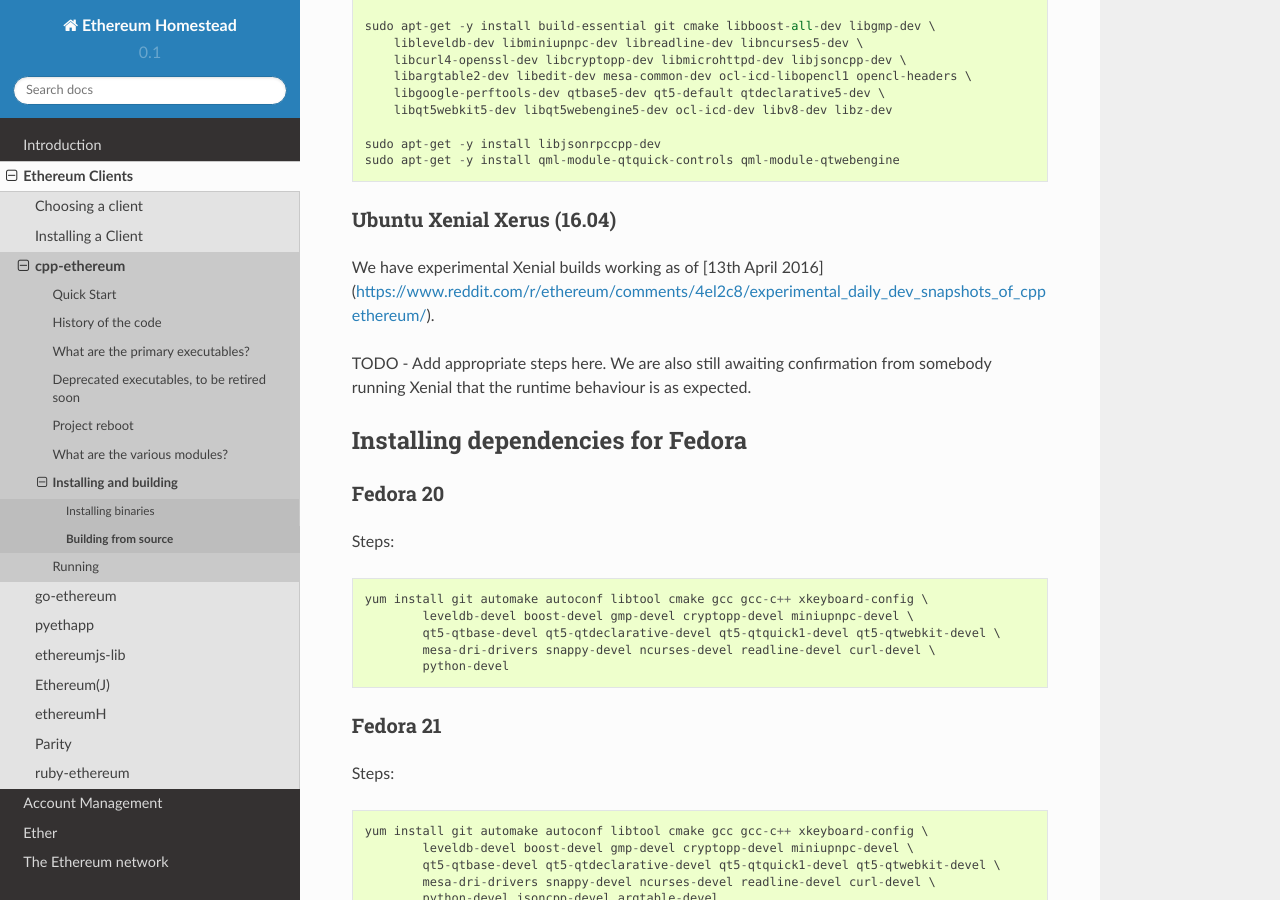
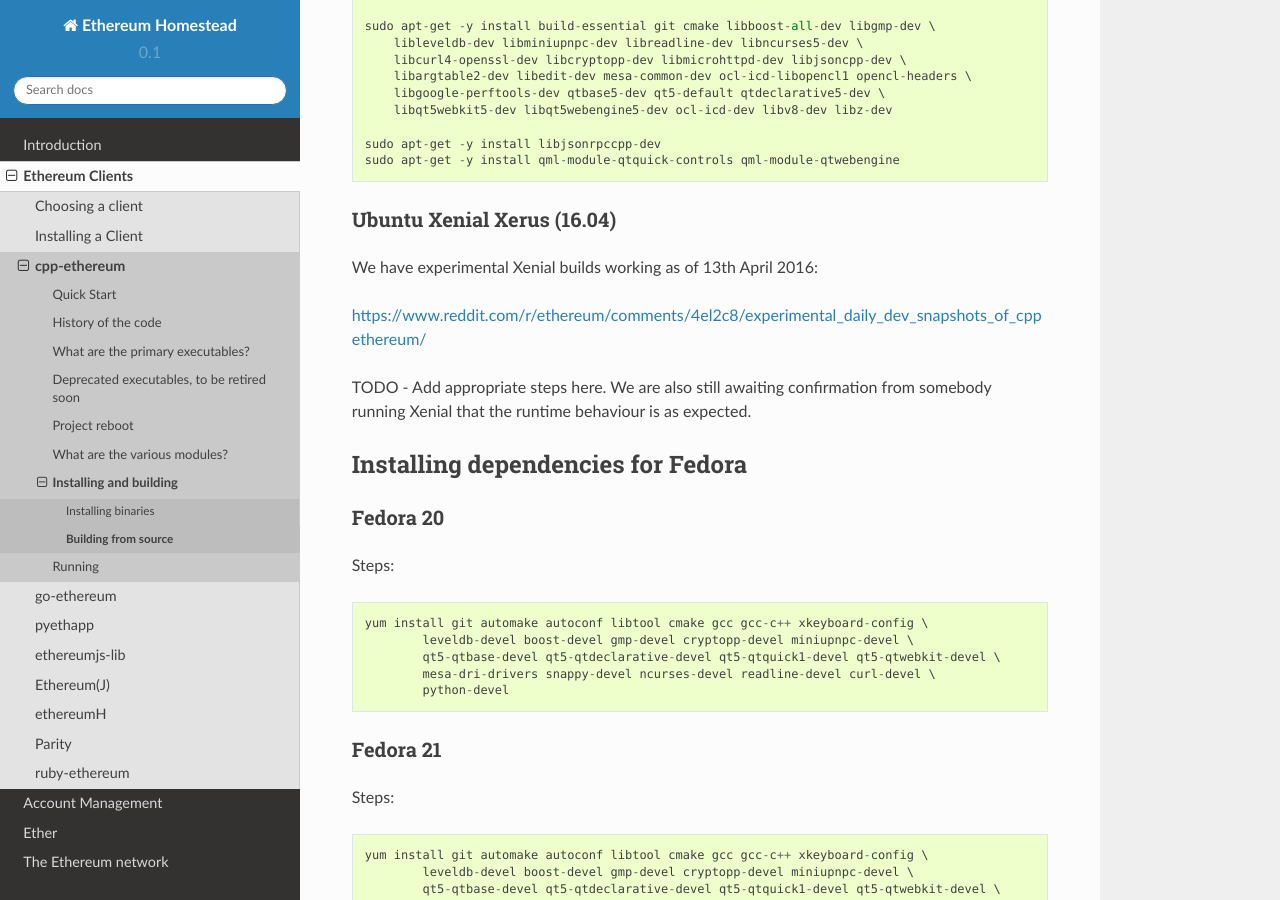
Before and after one commit to ethereum/homestead-guide, a Sphinx documentation site: the page built from source/ethereum-clients/cpp-ethereum/building-from-source/linux.rst, in a window 1280 px wide and 900 px high, scrolled down 2579 px. Built offline with Sphinx 7.4.7 and the Read the Docs theme 2.0.0, drawn with Linux system fonts in a browser that asks for light colours.

Commit message:
Tweak markup.

```diff
--- a/source/ethereum-clients/cpp-ethereum/building-from-source/linux.rst
+++ b/source/ethereum-clients/cpp-ethereum/building-from-source/linux.rst
@@ -148,8 +148,9 @@
 Ubuntu Xenial Xerus (16.04)
 --------------------------------------------------------------------------------
 
-We have experimental Xenial builds working as of
-[13th April 2016](https://www.reddit.com/r/ethereum/comments/4el2c8/experimental_daily_dev_snapshots_of_cppethereum/).
+We have experimental Xenial builds working as of 13th April 2016:
+
+https://www.reddit.com/r/ethereum/comments/4el2c8/experimental_daily_dev_snapshots_of_cppethereum/
 
 TODO - Add appropriate steps here.   We are also still awaiting confirmation
 from somebody running Xenial that the runtime behaviour is as expected.
```
